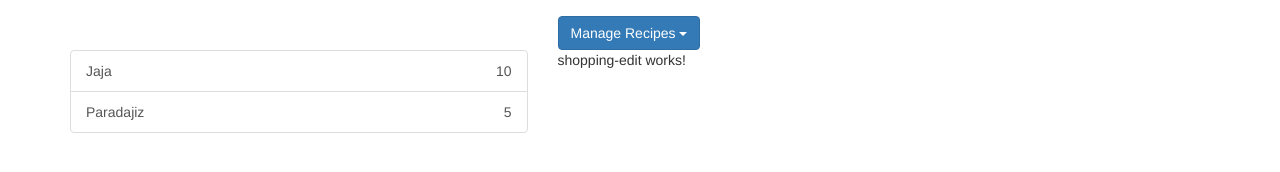
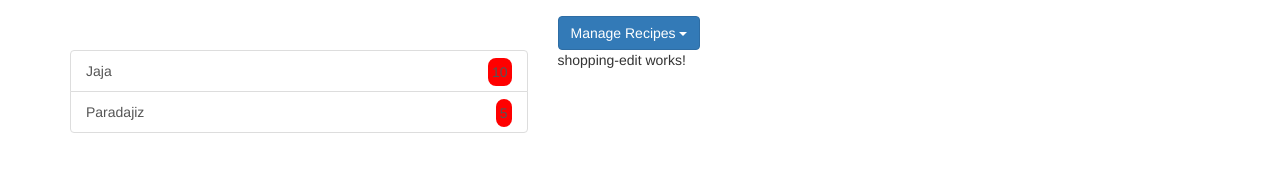
Before and after one commit to picuric-aleksandar/angular-recipe-book, an Angular app: page / in a window 1280 px wide. Shown: the part 238-410 px from the top of the page. Built offline with nearby package versions, Linux system fonts and the light colour scheme.

Commit message:
Shopping List group v1.1
Shopping list component first version,markup and dummy data added.

```diff
--- a/src/app/shopping-list/shopping-list.component.css
+++ b/src/app/shopping-list/shopping-list.component.css
@@ -0,0 +1,6 @@
+.custom-badge{
+    background-color: red;
+    padding: 4px;
+    border-radius: 8px;
+    margin-top: -3px;
+}
--- a/src/app/shopping-list/shopping-list.component.html
+++ b/src/app/shopping-list/shopping-list.component.html
@@ -6,7 +6,7 @@
         style="cursor: pointer;"
         *ngFor="let ingredient of ingredients">
         {{ingredient.name}}
-        <span class="pull-right">{{ingredient.amount}}</span>
+        <span class="pull-right custom-badge">{{ingredient.amount}}</span>
       </a>
     </ul>
   </div>
```
